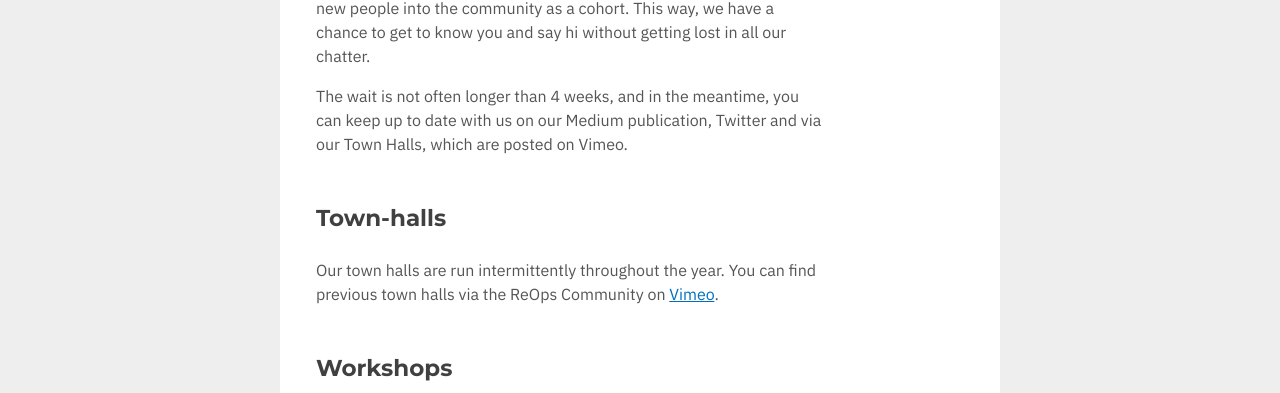
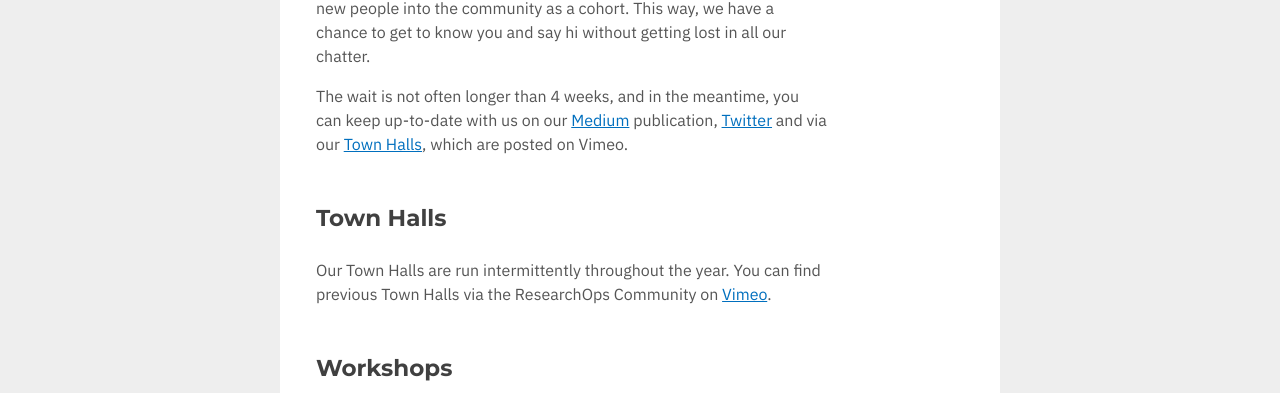
Before and after one commit to researchops/www, a Jekyll site: the page built from _pages/community.html, in a window 1280 px wide. Shown: the part 940-1333 px from the top of the page. Built offline with Jekyll 4.4.1, drawn with Linux system fonts in a browser that asks for light colours; nearby versions of some CDN libraries; library files that are not in the unit come from our copies.

Commit message:
updating with hyperlinks as per edits from Amber

```diff
--- a/_pages/community.html
+++ b/_pages/community.html
@@ -17,13 +17,13 @@ title: Community
 <section>
   <h2>How can I join?</h2>
   <p>You can apply to join <a href="https://docs.google.com/forms/d/e/1FAIpQLSeudMEcn9DLOebeomPMNgqCAVzIujzH8h76u0WaWASIMgvyxQ/viewform">here</a>. There&rsquo;s a small waitlist as we like to bring new people into the community as a cohort. This way, we have a chance to get to know you and say hi without getting lost in all our chatter.</p>
-  <p>The wait is not often longer than 4 weeks, and in the meantime, you can keep up to date with us on our Medium publication, Twitter and via our Town Halls, which are posted on Vimeo.</p>
+  <p>The wait is not often longer than 4 weeks, and in the meantime, you can keep up-to-date with us on our <a href="https://medium.com/researchops-community">Medium</a> publication, <a href="https://twitter.com/TeamReOps">Twitter</a> and via our <a href="https://vimeo.com/teamreops">Town Halls</a>, which are posted on Vimeo.</p>
 </section>
 
 
 <section>
-  <h2>Town-halls</h2>
-  <p>Our town halls are run intermittently throughout the year. You can find previous town halls via the ReOps Community on <a href="https://vimeo.com/teamreops">Vimeo</a>.</p>
+  <h2>Town Halls</h2>
+  <p>Our Town Halls are run intermittently throughout the year. You can find previous Town Halls via the ResearchOps Community on <a href="https://vimeo.com/teamreops">Vimeo</a>.</p>
 </section>
 <section>
   <h2>Workshops</h2>
```
